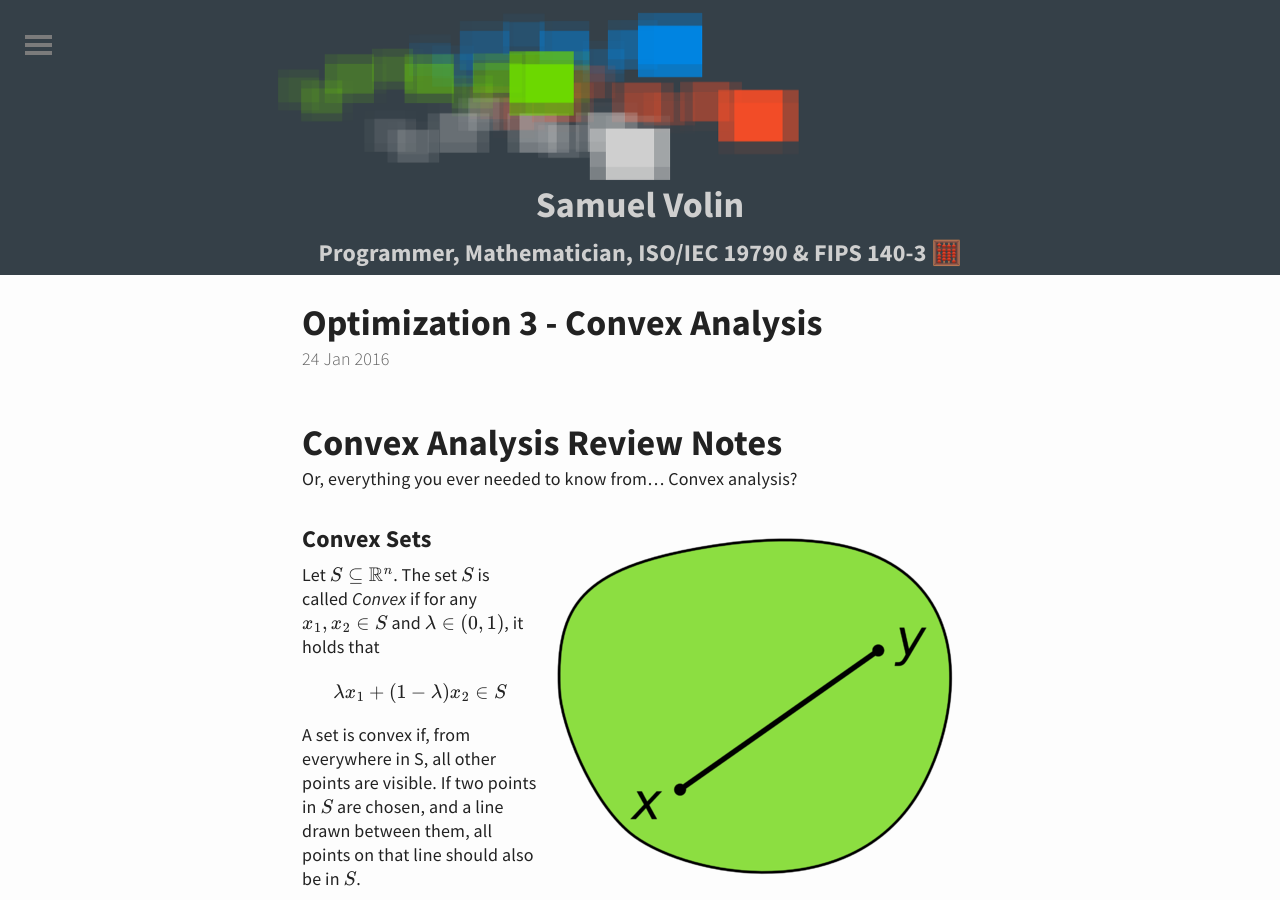
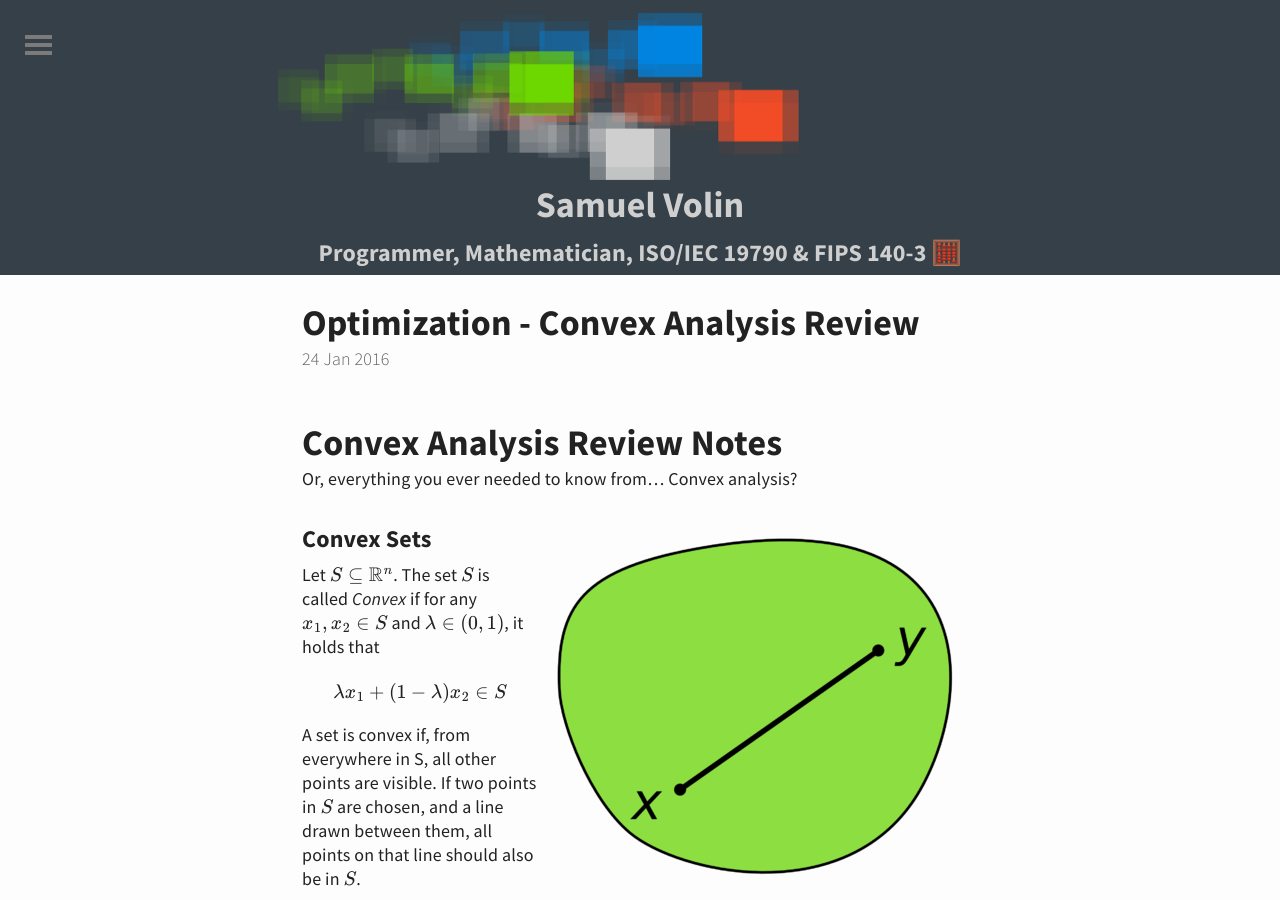
Before and after one commit to untra/untra.github.io, a Jekyll site: the page built from _posts/2016-01-24-Convex-Analysis-Review.md, in a window 1280 px wide and 900 px high. Built offline with Jekyll 4.4.1, drawn with Linux system fonts in a browser that asks for light colours; formulas are drawn with MathJax 3.

```diff
--- a/_posts/2016-01-24-Convex-Analysis-Review.md
+++ b/_posts/2016-01-24-Convex-Analysis-Review.md
@@ -1,6 +1,6 @@
 ---
 layout: post
-title:  "Optimization 3 - Convex Analysis"
+title:  "Optimization - Convex Analysis Review"
 date:   2016-01-24 17:00:00
 mathjax: True
 keywords: [convex analysis, convex, analysis, extreme points, polytope, polyhedra, polyhedron, andréasson]
```
Also changed, not shown: _posts/2016-01-11-Linear-Analysis-Review.md (+1 -1 lines).
